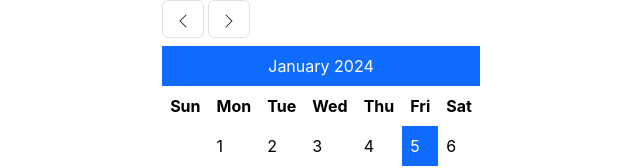
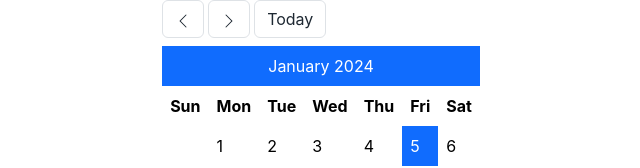
Before and after one commit to kenedyolisi/calendar-pwa, a React (Vite) app: page / in a window 1280 px wide. Shown: the top 168 px of the page, without its empty margins (319-959 px from the left). Built offline with nearby package versions, Linux system fonts and the light colour scheme.

Commit message:
feat: add navigating to today

```diff
--- a/src/components/calendar.tsx
+++ b/src/components/calendar.tsx
@@ -57,6 +57,10 @@ export const Calendar = () => {
     setDate(addMonths(date, 1));
   }
 
+  function handleTodayClick() {
+    setDate(new Date());
+  }
+
   return (
     <div>
       <div className="d-flex mb-2">
@@ -80,7 +84,7 @@ export const Calendar = () => {
           </svg>
         </button>
         <button
-          className="btn border bg-body-secondary-hover"
+          className="btn border me-1 bg-body-secondary-hover"
           type="button"
           title="Go to next month"
           onClick={handleNextClick}
@@ -97,6 +101,9 @@ export const Calendar = () => {
               d="M4.646 1.646a.5.5 0 0 1 .708 0l6 6a.5.5 0 0 1 0 .708l-6 6a.5.5 0 0 1-.708-.708L10.293 8 4.646 2.354a.5.5 0 0 1 0-.708z"
             />
           </svg>
+        </button>
+        <button className="btn border" type="button" onClick={handleTodayClick}>
+          Today
         </button>
       </div>
       <table className="table table-borderless table-responsive caption-top">
```
